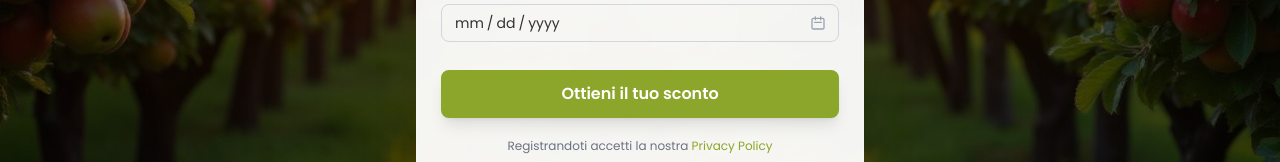
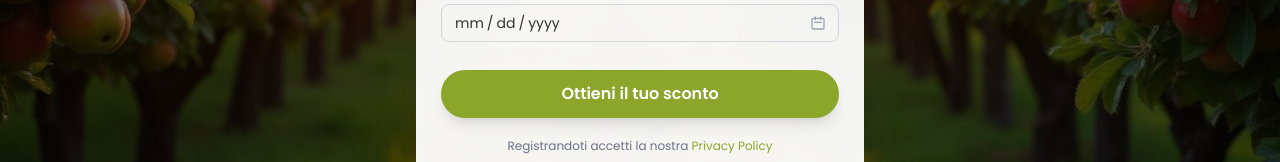
Before and after one commit to stefano-codewaves/melagorai-promo, a Next.js app: page / in a window 1280 px wide. Shown: the part 509-671 px from the top of the page. Built offline with nearby package versions, Linux system fonts and the light colour scheme.

Commit message:
make buttons consistent with their site

```diff
--- a/app/components/RegistrationForm.tsx
+++ b/app/components/RegistrationForm.tsx
@@ -173,7 +173,7 @@ export function RegistrationForm({
             <button
               type="submit"
               disabled={isPending}
-              className="w-full py-3 px-6 bg-primary hover:bg-primary-dark text-white font-semibold rounded-lg transition-all duration-300 disabled:opacity-50 disabled:cursor-not-allowed shadow-lg hover:shadow-xl hover:scale-[1.02] mt-4"
+              className="w-full py-3 px-6 bg-primary hover:bg-primary-dark text-white font-semibold rounded-full transition-all duration-300 disabled:opacity-50 disabled:cursor-not-allowed shadow-lg hover:shadow-xl hover:scale-[1.02] mt-4"
             >
               {isPending ? (
                 <span className="flex items-center justify-center">
```
